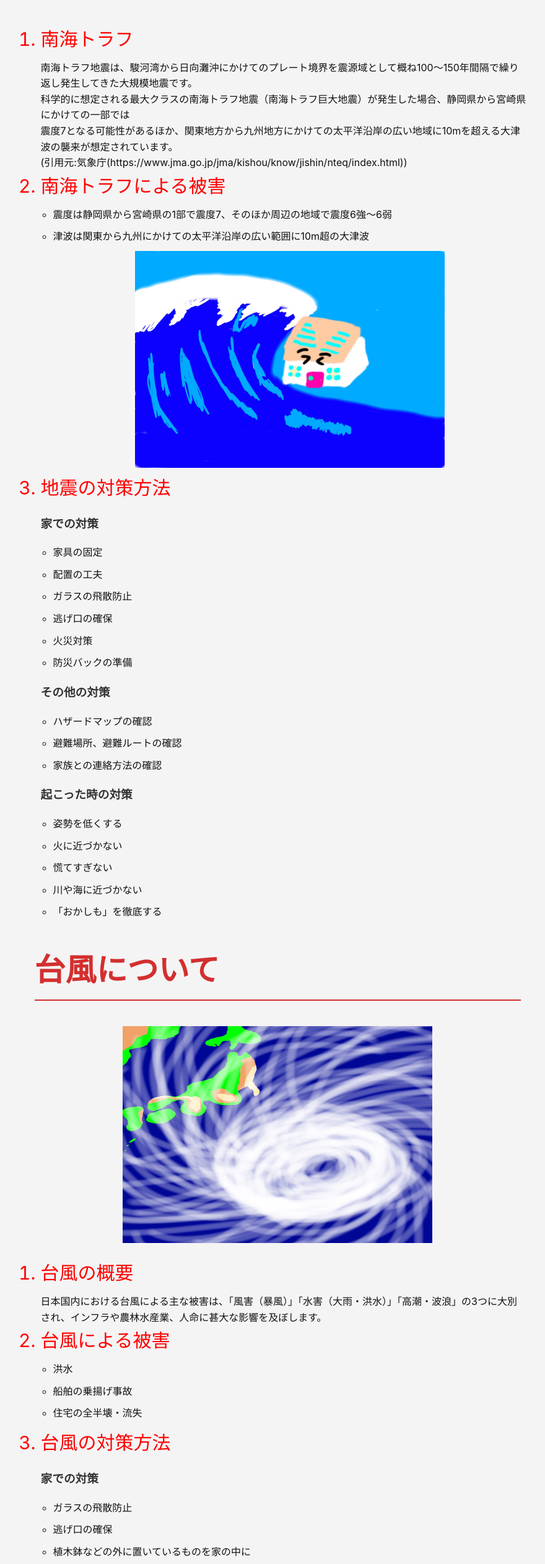
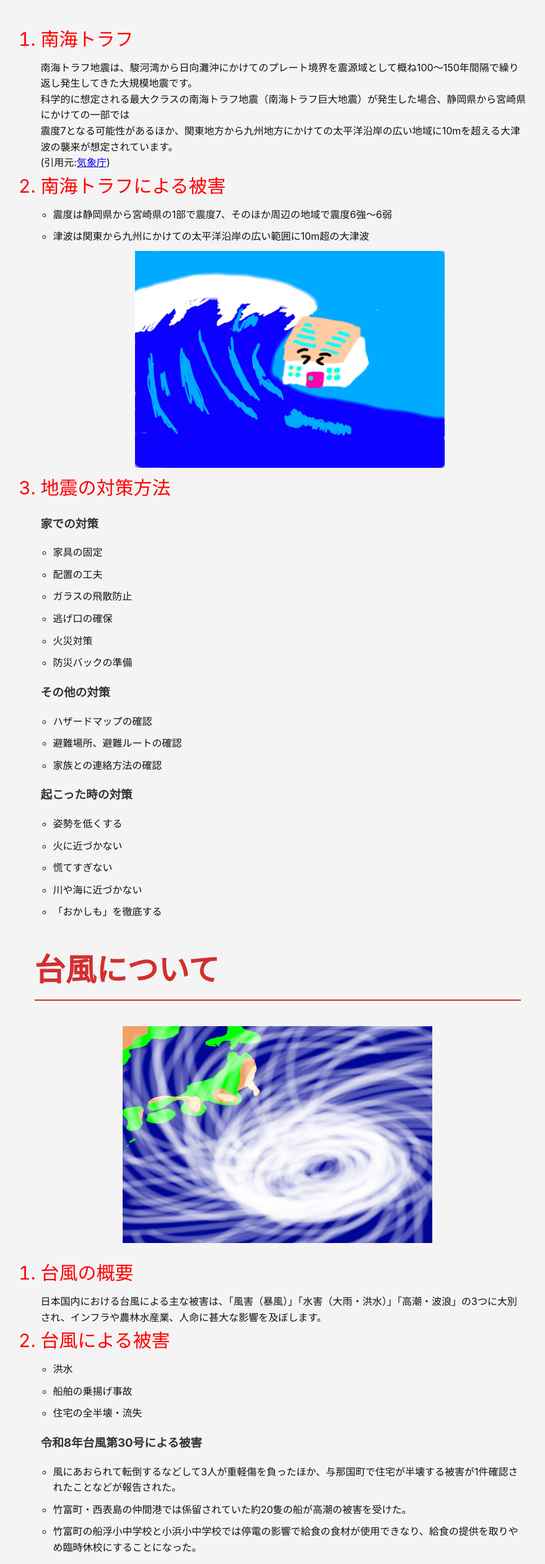
Before and after one commit to sousou121000/kadaikennkyuuuuuuuuuuuuuuuuuuuuuuu-, a plain HTML site: page index.html in a window 1280 px wide. Shown: the part 269-2793 px from the top of the page at 62% size, without its empty margins (192-1072 px from the left). Drawn offline with Linux system fonts and the light colour scheme.

Commit message:
こんにちは

```diff
--- a/index.html
+++ b/index.html
@@ -29,7 +29,7 @@
 <li class="text-large">南海トラフ</li>
     南海トラフ地震は、駿河湾から日向灘沖にかけてのプレート境界を震源域として概ね100～150年間隔で繰り返し発生してきた大規模地震です。<br>
        科学的に想定される最大クラスの南海トラフ地震（南海トラフ巨大地震）が発生した場合、静岡県から宮崎県にかけての一部では<br>
-       震度7となる可能性があるほか、関東地方から九州地方にかけての太平洋沿岸の広い地域に10mを超える大津波の襲来が想定されています。<br>(引用元:気象庁(https://www.jma.go.jp/jma/kishou/know/jishin/nteq/index.html))<br>
+       震度7となる可能性があるほか、関東地方から九州地方にかけての太平洋沿岸の広い地域に10mを超える大津波の襲来が想定されています。<br>(引用元:<a href="https://www.jma.go.jp/jma/kishou/know/jishin/nteq/index.html">気象庁</a>)<br>
 <li class="text-large">南海トラフによる被害</li>
     <ul>
         <li>震度は静岡県から宮崎県の1部で震度7、そのほか周辺の地域で震度6強～6弱</li>
@@ -77,6 +77,13 @@
         <li>船舶の乗揚げ事故</li>
         <li>住宅の全半壊・流失</li>
     </ul>
+    <h3>令和8年台風第30号による被害</h3>
+<ul>
+<li>風にあおられて転倒するなどして3人が重軽傷を負ったほか、与那国町で住宅が半壊する被害が1件確認されたことなどが報告された。
+<li>竹富町・西表島の仲間港では係留されていた約20隻の船が高潮の被害を受けた。
+<li>竹富町の船浮小中学校と小浜小中学校では停電の影響で給食の食材が使用できなり、給食の提供を取りやめ臨時休校にすることになった。
+
+</ul>
 <li id = "taihu-taisaku" class="text-large">台風の対策方法</li>
 <h3>家での対策</h3>
 <ul>
@@ -96,8 +103,6 @@
        <li>川や海に近づかない</li>
        <li>不要不急の外出</li>
    </ul>
-<h3>令和8年台風第30号による被害</h3>
-<li>
 
 </ol>
 
```
